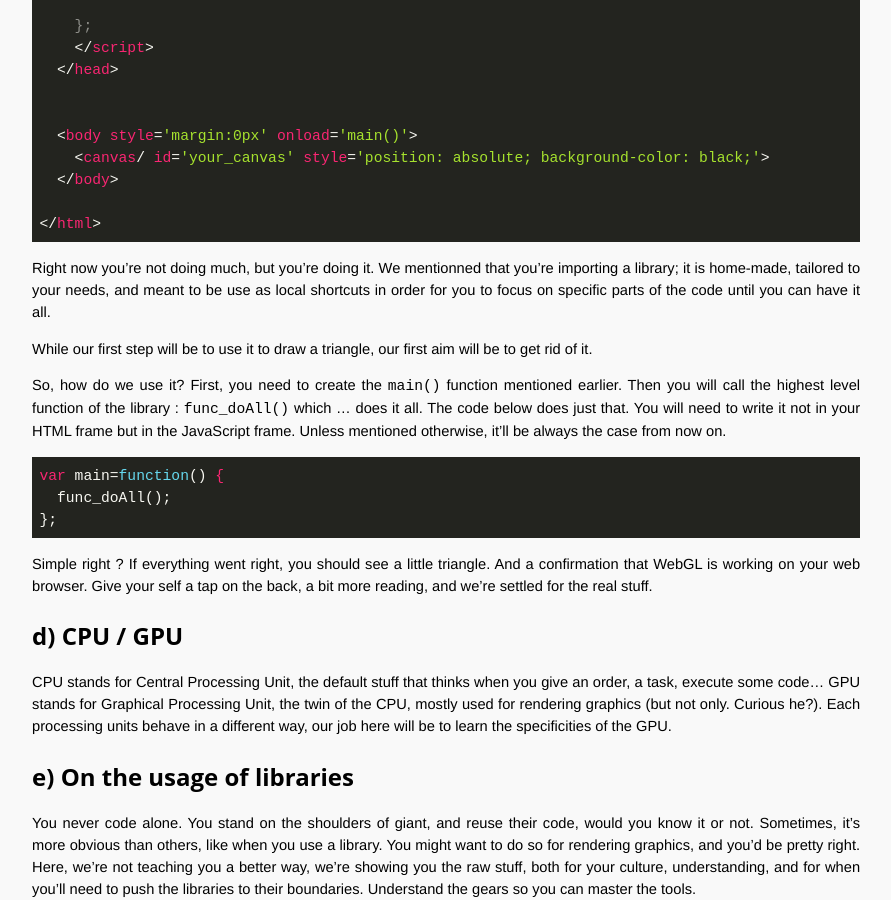
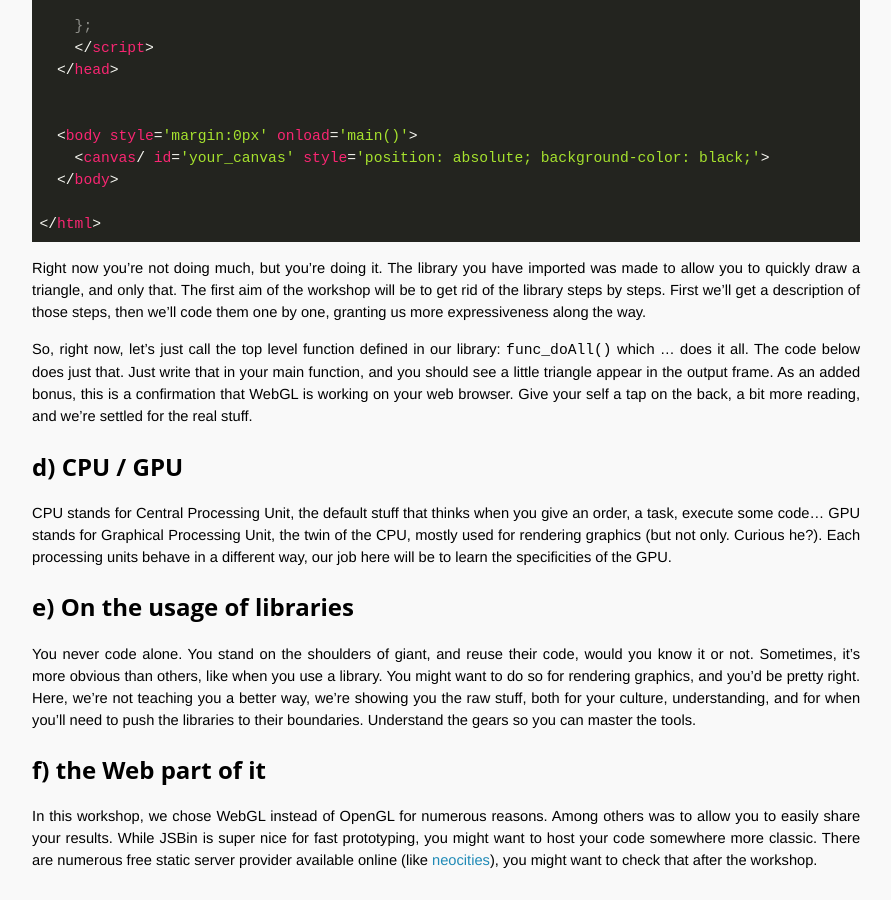
Before and after one commit to OpenTechSchool-Brussels/intro-to-webGL-and-shaders, a Jekyll site: the page built from log0_setting-up.markdown, in a window 1280 px wide and 900 px high, scrolled down 1933 px. Shown: the whole window, without its empty margins (324-1215 px from the left). Built offline with Jekyll 4.4.1, drawn with Linux system fonts in a browser that asks for light colours.

Commit message:
Update log0_setting-up.markdown

```diff
--- a/log0_setting-up.markdown
+++ b/log0_setting-up.markdown
@@ -66,23 +66,9 @@ If you know a bit HTML, nothing will be of a surprise here. If you don't ... you
 </html>
 ~~~
 
-Right now you're not doing much, but you're doing it. We mentionned that you're importing a library; it is home-made, tailored to your needs, and meant to be use as local shortcuts in order for you to focus on specific parts of the code until you can have it all.
+Right now you're not doing much, but you're doing it. The library you have imported was made to allow you to quickly draw a triangle, and only that. The first aim of the workshop will be to get rid of the library steps by steps. First we'll get a description of those steps, then we'll code them one by one, granting us more expressiveness along the way.
 
-
-
-
-While our first step will be to use it to draw a triangle, our first aim will be to get rid of it.
-
-So, how do we use it? First, you need to create the `main()` function mentioned earlier. Then you will call the highest level function of the library : `func_doAll()` which ... does it all. The code below does just that. You will need to write it not in your HTML frame but in the JavaScript frame. Unless mentioned otherwise, it'll be always the case from now on.
-
-~~~ JavaScript
-var main=function() {
-  func_doAll();
-};
-~~~
-
-Simple right ? If everything went right, you should see a little triangle. And a confirmation that WebGL is working on your web browser. Give your self a tap on the back, a bit more reading, and we're settled for the real stuff.
-
+So, right now, let's just call the top level function defined in our library: `func_doAll()` which ... does it all. The code below does just that. Just write that in your main function, and you should see a little triangle appear in the output frame. As an added bonus, this is a confirmation that WebGL is working on your web browser. Give your self a tap on the back, a bit more reading, and we're settled for the real stuff.
 
 ## d) CPU / GPU
 CPU stands for Central Processing Unit, the default stuff that thinks when you give an order, a task, execute some code... GPU stands for Graphical Processing Unit, the twin of the CPU, mostly used for rendering graphics (but not only. Curious he?). Each processing units behave in a different way, our job here will be to learn the specificities of the GPU.
```
